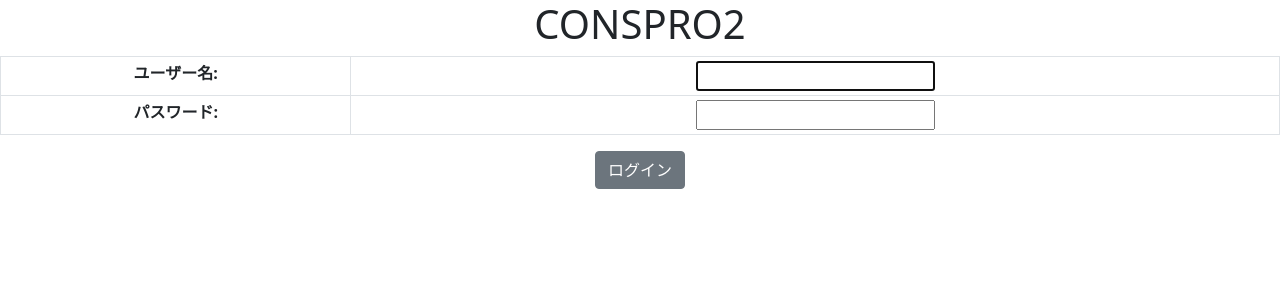
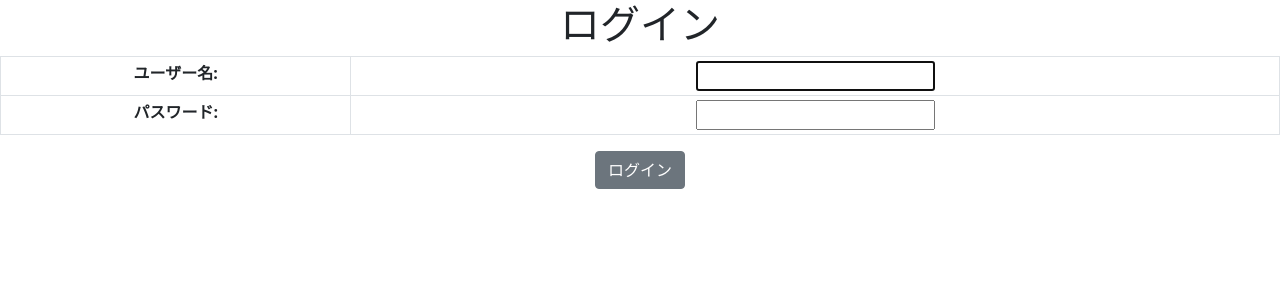
Before and after one commit to yahayuta/conspro2, a Django app: page /login/ in a window 1280 px wide. Shown: the top 300 px of the page. Run offline with Django 4.2, Linux system fonts and the light colour scheme.

Commit message:
文言修正

```diff
--- a/main/templates/login.html
+++ b/main/templates/login.html
@@ -8,7 +8,7 @@
 </head>
 <body>
     <form action="{% url 'login' %}" method="post" class="text-center">
-        <h1>CONSPRO2</h1>
+        <h1>ログイン</h1>
         {% csrf_token %}
         <table class="table table-bordered table-sm">{{ form.as_table }}</table>
         <div><input type="submit" value="ログイン" class="btn btn-secondary"></div>
```
Also changed, not shown: README.md.
